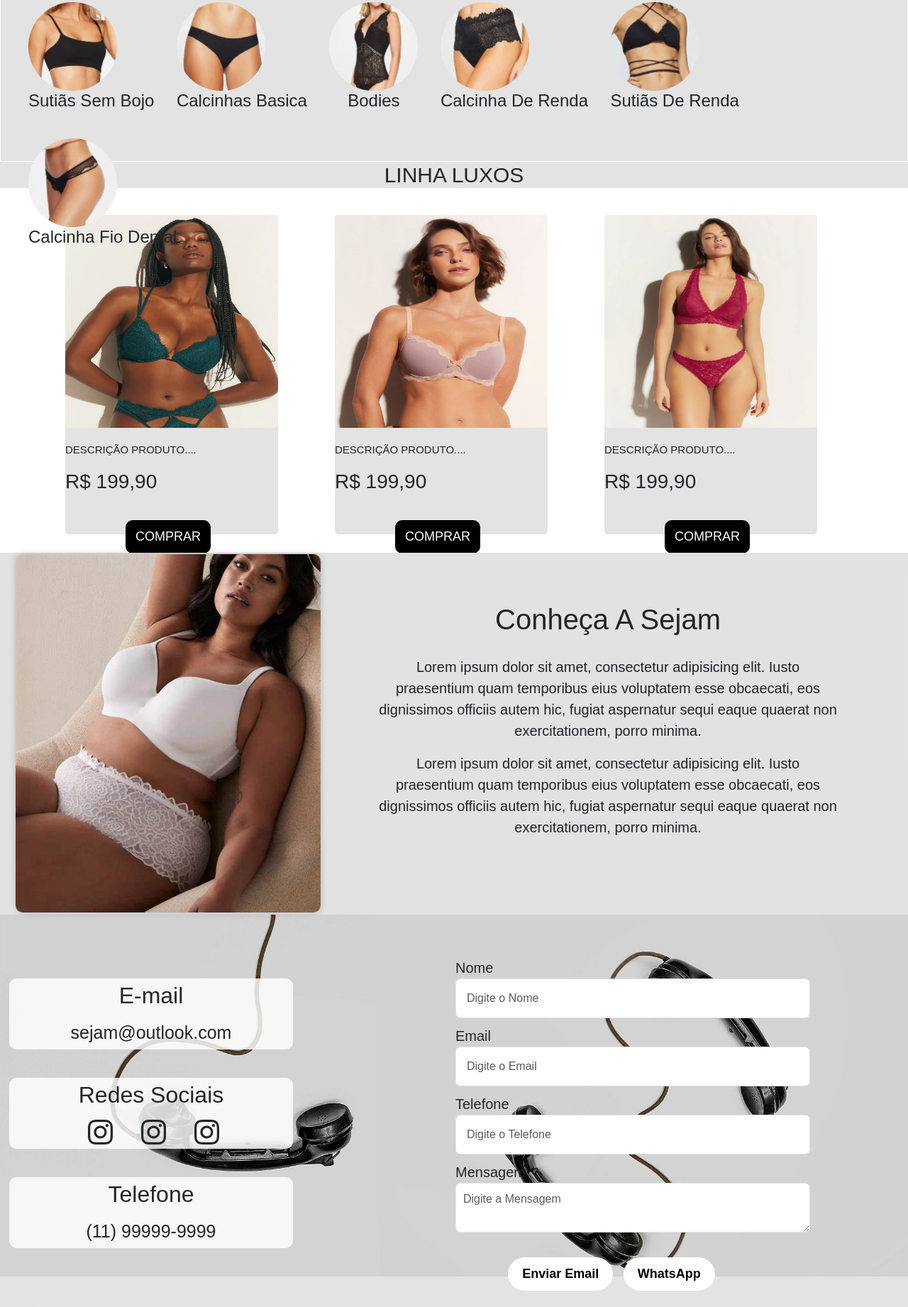
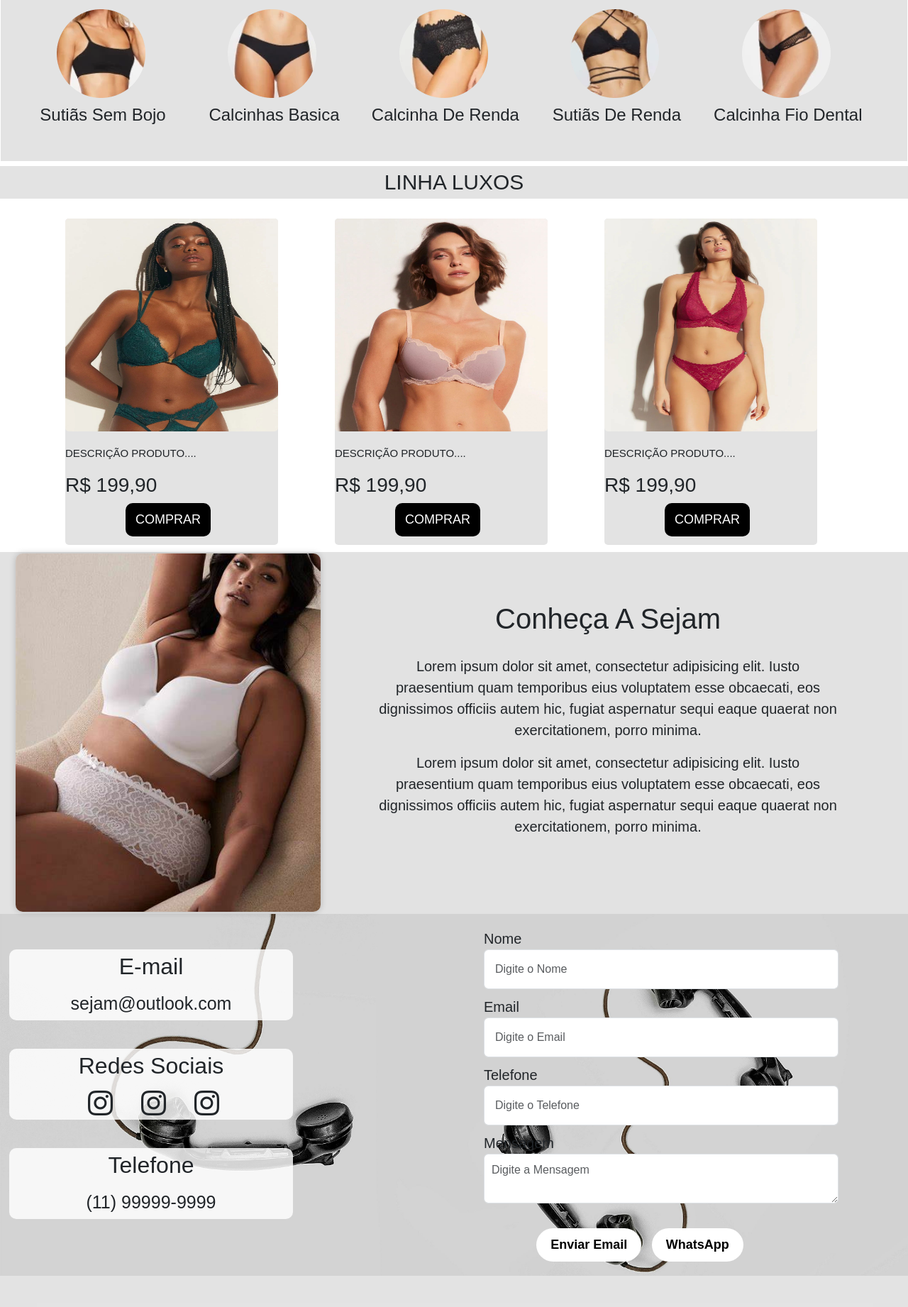
Before and after one commit to Rfernando0513/Sejam, a website: page index.html in a window 1280 px wide. Shown: the part 708-2550 px from the top of the page at 71% size. Drawn offline with nearby package versions, Linux system fonts and the light colour scheme.

Commit message:
atuaalização das seçõe das seçções

```diff
--- a/index.html
+++ b/index.html
@@ -41,12 +41,11 @@
             </div>
         </nav>
     </header>
-
-
     <main>
         <section class="topo-site">
             <div class="container">
                     <div class="img-topo">
+
                     </div>
             </div>
         </section>
@@ -61,10 +60,6 @@
                     <div class="categoriaItem">
                         <img src="img/calcinha-basica.webp" alt="calcinha basica">
                         <h4>Calcinhas Basica</h4>
-                    </div>
-                    <div class="categoriaItem">
-                        <img src="img/bodies.webp" alt="bodies">
-                        <h4>Bodies</h4>
                     </div>
                     <div class="categoriaItem">
                         <img src="img/calcinha-renda.webp" alt="calcinha de renda">
@@ -145,7 +140,7 @@
                         <p>(11) 99999-9999</p>
                     </div>
                 </div>
-                <div class="formContato" style="height: 500px; width: 600px; margin-left: 10px; float: left;">
+                <div class="formContato">
                     <form name="Contact-Index" asp-controller="Contact" asp-action="Index" method="post">
                         <div class="form-group">
                             <label for="Name">Nome</label>
--- a/style.css
+++ b/style.css
@@ -22,8 +22,12 @@ body{
     background-color: #e3e3e3f9;
 }
 
+.btn-comprar{
+    margin: auto;
+}
+
 .btn-comprar button{
-    margin-top: 30px;
+    margin-top: 1px;
     margin-left: 85px;
     padding: 10px 4%;
     width: 120px;
@@ -107,13 +111,6 @@ header .btn-contato button:hover{
     text-align: center;
 }
 
-.topo-site h1 {
-    font-size: 150px;
-    margin-top: 20px;
-    font-family: "Fahkwang", sans-serif;
-    font-weight: 300;
-}
-
 .corpo-site {
     background-color: #fff;
     height: 350px;
@@ -132,10 +129,13 @@ header .btn-contato button:hover{
     display: inline-block;
     margin-top: 30px;
     margin-left: 27px;
+    width: 210px;
+    padding-top: 10px;
 }
 
 
 .categoriaItem img{
+    margin-left: 40px;
     transition: .2s;
 }
 
@@ -145,26 +145,29 @@ header .btn-contato button:hover{
 
 .categoriaItem h4{
     text-align: center;
+    margin-top: 10px;
 }
 
 section.luxos{
     background-color: #fff;
     height: 550px;
     margin: auto;
+    padding-top: 5px
 }
 
 .luxos h2{
-    margin-top: 1px ;
+    margin-top: 1px;
     text-align: center;
     font-size: 30px;
+    padding: 5px 4%;
 }
 
 .cardLuxos{
     background-color: #e3e3e3f9;
-    height: 450px;
+    height: 460px;
     width: 300px;
     margin-left: 80px;
-    margin-top: 30px;
+    margin-top: 20px;
     float: left;
     border-radius: 5px;
 }
@@ -222,6 +225,7 @@ section.sobreNos {
     font-size: 20px;
 }
 
+
 section.contato{
     background-color: #e3e3e3f9;
     background-image: url(img/contato.jpg);
@@ -235,8 +239,9 @@ section.contato{
     height: 500px;
     max-width: 500px;
     padding: 40 4%;
-    margin-top: 50px;
+    margin-top: 10px;
     margin-right: 80px;
+    margin-bottom: 2px;
     float: left;
 }
 
@@ -297,7 +302,8 @@ section.contato{
     height: 500px;
     width: 600px;
     margin-left: 50px;
-    margin-top: 50px;
+    margin-top: 10px;
+    margin-bottom: 2px;
     float: left;
 }
 
```
